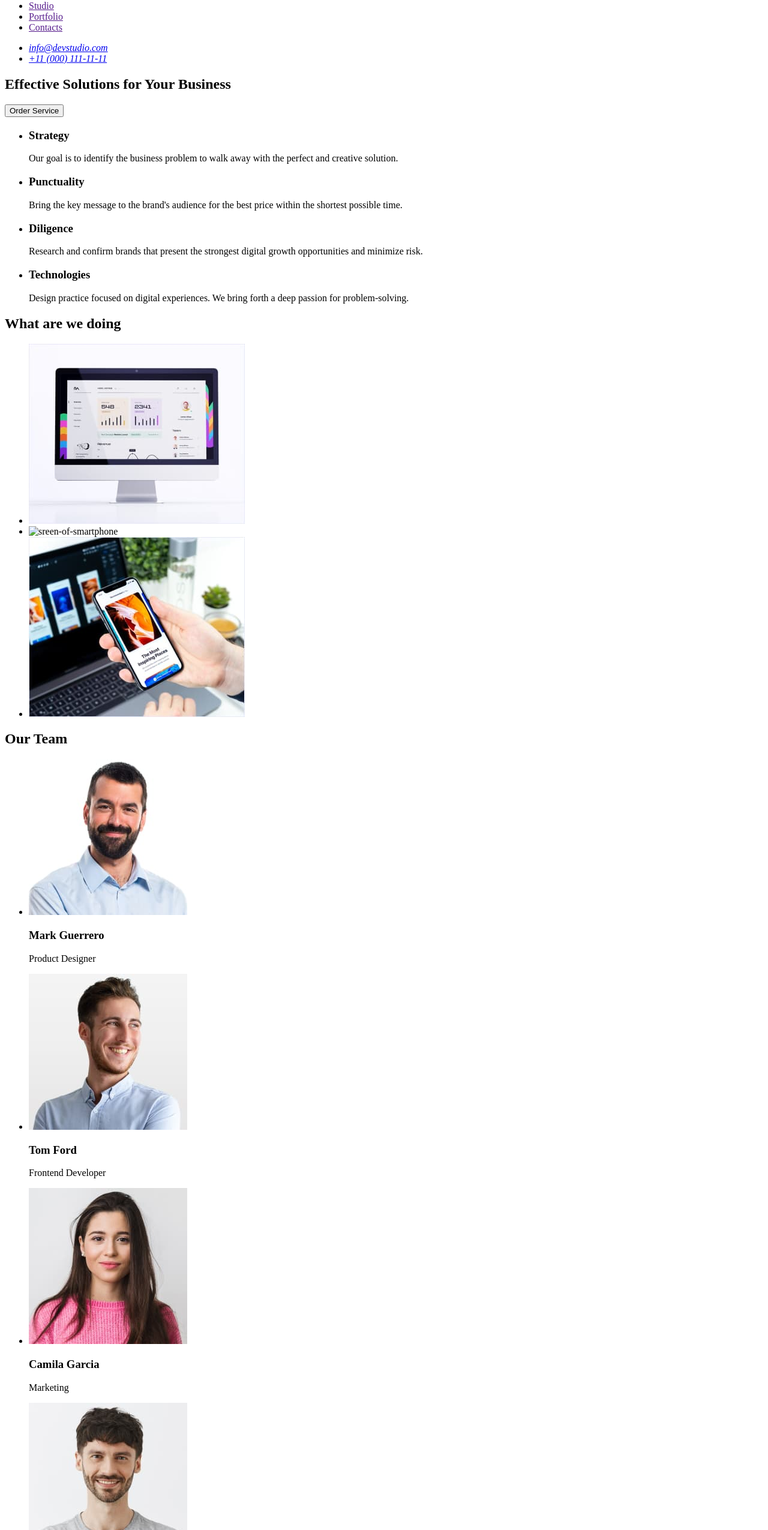
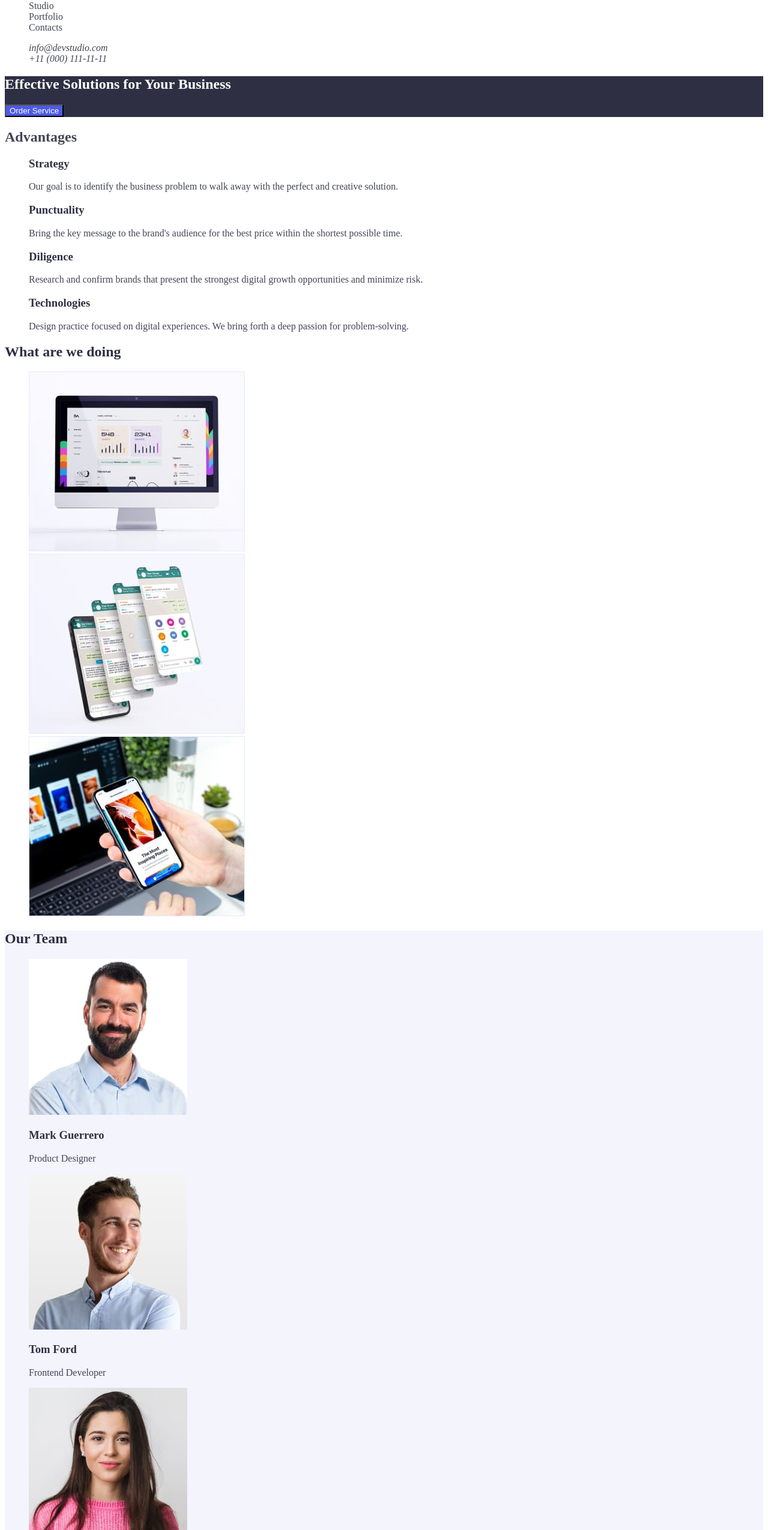
Before and after one commit to kseniyakosenko/goit-markup-hw-02, a plain HTML site: page index.html in a window 1280 px wide. Shown: the part 41-2591 px from the top of the page at 60% size. Drawn offline with Linux system fonts and the light colour scheme.

Commit message:
12.02 Colors
Цвета фона и шрифтов + ховер и фокус

```diff
--- /dev/null
+++ b/css/styles.css
@@ -0,0 +1,107 @@
+/*
+COLORS
+ФОН
+Фон шапкі #FFFFFF
+Основной фон светлый  #E5E5E5
+Фон героя #2E2F42
+Фон секции НАША КОМАНДА #F4F4FD
+Фон футера #2E2F42
+
+Цвета шрифтов
+Цвет веб #4D5AE5
+Цвет студио #2E2F42
+
+Цвет шапки и заголовков #2E2F42
+Цвет основного текста абзацев #434455
+
+Цвет текста в футере #E7E9FC
+
+*/
+.list {
+  list-style: none;
+}
+
+body {
+  background-color: #ffffff;
+  color: #434455;
+}
+
+/* Логотип */
+.logo {
+  color: #2e2f42;
+  text-decoration: none;
+}
+.logo-firstcolor {
+  color: #4d5ae5;
+}
+.logo-secondcolor {
+  color: #f4f4fd;
+}
+
+/* Site-nav навигация */
+.site-nav a {
+  color: #2e2f42;
+  text-decoration: none;
+}
+.contacts a {
+  color: #434455;
+  text-decoration: none;
+}
+/* Герой */
+.hero {
+  background-color: #2e2f42;
+}
+.hero-title {
+  color: #ffffff;
+}
+.hero-button {
+  background-color: #4d5ae5;
+  color: #ffffff;
+}
+/* Преымущества */
+
+/* стиль для H3 */
+.item-title {
+  color: #2e2f42;
+}
+/* стіль для p */
+.section-item a {
+  color: #434455;
+}
+/* Что мы делаем секция */
+
+/* стиль для H2 */
+.section-title {
+  color: #2e2f42;
+}
+
+/* Наша команда секция */
+.team-section {
+  background-color: #f4f4fd;
+}
+
+/* ФУТЕР */
+.page-footer {
+  background-color: #2e2f42;
+  color: #e7e9fc;
+}
+
+/* Страница ПОРТФОЛИО + унаследование своіств цвета для p которые лежат в ссылках s*/
+.list a {
+  text-decoration: none;
+  color: inherit;
+}
+
+/* Фильтры для портфолио */
+/* КНОПКИ*/
+
+.filter {
+  background-color: #e7e9fc;
+  color: #4d5ae5;
+}
+
+.filter:hover,
+:focus {
+  background-color: #404bbf;
+  color: #ffffff;
+}
--- a/index.html
+++ b/index.html
@@ -5,21 +5,24 @@
     <meta http-equiv="X-UA-Compatible" content="IE=edge" />
     <meta name="viewport" content="width=device-width, initial-scale=1.0" />
     <title>WebStudio</title>
+    <link rel="stylesheet" href="./css/styles.css" />
   </head>
   <body>
     <!-- Шапка сайта с лого и навигацией -->
     <header>
       <nav>
-        <a href="./index.html">WebStudio</a>
-        <ul>
-          <li><a href="">Studio</a></li>
-          <li><a href="">Portfolio</a></li>
+        <a href="./index.html" class="logo">
+          <span class="logo-firstcolor">Web</span>Studio</a
+        >
+        <ul class="site-nav list">
+          <li><a href="./index.html">Studio</a></li>
+          <li><a href="./portfolio.html">Portfolio</a></li>
           <li><a href="">Contacts</a></li>
         </ul>
       </nav>
 
       <address>
-        <ul>
+        <ul class="contacts list">
           <li><a href="mailto:info@devstudio.com">info@devstudio.com</a></li>
           <li><a href="tel:+110001111111">+11 (000) 111-11-11</a></li>
         </ul>
@@ -28,38 +31,38 @@
     <!-- Главный контент -->
     <main>
       <!-- Блок герой -->
-      <section>
-        <h1>Effective Solutions for Your Business</h1>
-        <button type="button">Order Service</button>
+      <section class="hero">
+        <h1 class="hero-title">Effective Solutions for Your Business</h1>
+        <button type="button" class="hero-button">Order Service</button>
       </section>
       <!-- Преымущества -->
       <section>
-        <h2></h2>
-        <ul>
+        <h2>Advantages</h2>
+        <ul class="list">
           <li>
-            <h3>Strategy</h3>
-            <p>
+            <h3 class="item-title">Strategy</h3>
+            <p class="section-item">
               Our goal is to identify the business problem to walk away with the
               perfect and creative solution.
             </p>
           </li>
           <li>
-            <h3>Punctuality</h3>
-            <p>
+            <h3 class="item-title">Punctuality</h3>
+            <p class="section-item">
               Bring the key message to the brand's audience for the best price
               within the shortest possible time.
             </p>
           </li>
           <li>
-            <h3>Diligence</h3>
-            <p>
+            <h3 class="item-title">Diligence</h3>
+            <p class="section-item">
               Research and confirm brands that present the strongest digital
               growth opportunities and minimize risk.
             </p>
           </li>
           <li>
-            <h3>Technologies</h3>
-            <p>
+            <h3 class="item-title">Technologies</h3>
+            <p class="section-item">
               Design practice focused on digital experiences. We bring forth a
               deep passion for problem-solving.
             </p>
@@ -68,13 +71,17 @@
       </section>
       <!-- Что делают -->
       <section>
-        <h2>What are we doing</h2>
-        <ul>
+        <h2 class="section-title">What are we doing</h2>
+        <ul class="list">
           <li>
             <img src="./images/img1.jpg" alt="computer" width="360" />
           </li>
           <li>
-            <img src="./imagesimg2.jpg" alt="sreen-of-smartphone" width="360" />
+            <img
+              src="./images/img2.jpg"
+              alt="sreen-of-smartphone"
+              width="360"
+            />
           </li>
           <li>
             <img
@@ -86,34 +93,37 @@
         </ul>
       </section>
       <!-- Секция с командой -->
-      <section>
-        <h2>Our Team</h2>
-        <ul>
+      <section class="team-section">
+        <h2 class="section-title">Our Team</h2>
+        <ul class="list">
           <li>
             <img src="./images/mark.jpg" alt="portrait" width="264" />
-            <h3>Mark Guerrero</h3>
-            <p>Product Designer</p>
+            <h3 class="item-title">Mark Guerrero</h3>
+            <p class="section-item">Product Designer</p>
           </li>
           <li>
             <img src="./images/tom.jpg" alt="portrait" width="264" />
-            <h3>Tom Ford</h3>
-            <p>Frontend Developer</p>
+            <h3 class="item-title">Tom Ford</h3>
+            <p class="section-item">Frontend Developer</p>
           </li>
           <li>
             <img src="./images/camila.jpg" alt="portrait" width="264" />
-            <h3>Camila Garcia</h3>
-            <p>Marketing</p>
+            <h3 class="item-title">Camila Garcia</h3>
+            <p class="section-item">Marketing</p>
           </li>
           <li>
             <img src="./images/daniel.jpg" alt="portrait" width="264" />
-            <h3>Daniel Wilson</h3>
-            <p>UI Designer</p>
+            <h3 class="item-title">Daniel Wilson</h3>
+            <p class="section-item">UI Designer</p>
           </li>
         </ul>
       </section>
     </main>
-    <footer>
-      <a href="./index.html">WebStudio</a>
+    <footer class="page-footer">
+      <a href="./index.html"
+        ><span class="logo-firstcolor">Web</span>
+        <span class="logo-secondcolor">Studio</span>
+      </a>
       <p>
         Increase the flow of customers and sales for your business with digital
         marketing & growth solutions.
```
Also changed, not shown: portfolio.html (added, +145 -0 lines), images/1img.jpg (added), images/2img.jpg (added), images/3img.jpg (added), images/4img.jpg (added), images/5img.jpg (added), images/6img.jpg (added), images/7img.jpg (added), images/8img.jpg (added), images/9img.jpg (added), 1 other file.
